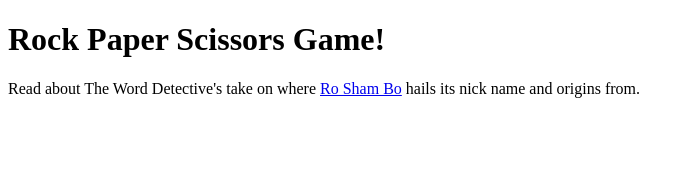
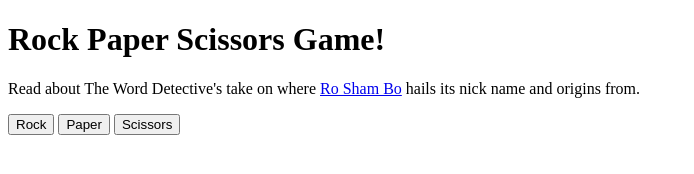
Before and after one commit to Michael-Baas/rock-paper-scissors, a plain HTML site: page index.html in a window 1280 px wide. Shown: the whole page, without its empty margins (0-694 px from the left). Drawn offline with Linux system fonts and the light colour scheme.

Commit message:
Add buttons to make game clickable

```diff
--- a/index.html
+++ b/index.html
@@ -10,7 +10,10 @@
     <h1>Rock Paper Scissors Game!</h1>
 
     <p>Read about The Word Detective's take on where <a href="http://www.word-detective.com/2012/06/roshambo/">Ro Sham Bo</a> hails its nick name and origins from.</p>
-
+    <button id="rock">Rock</button>
+    <button id="paper">Paper</button>
+    <button id="scissors">Scissors</button>
+    <div id="results"></div>
     <script src="/script.js"></script>
 </body>
 </html>
```
